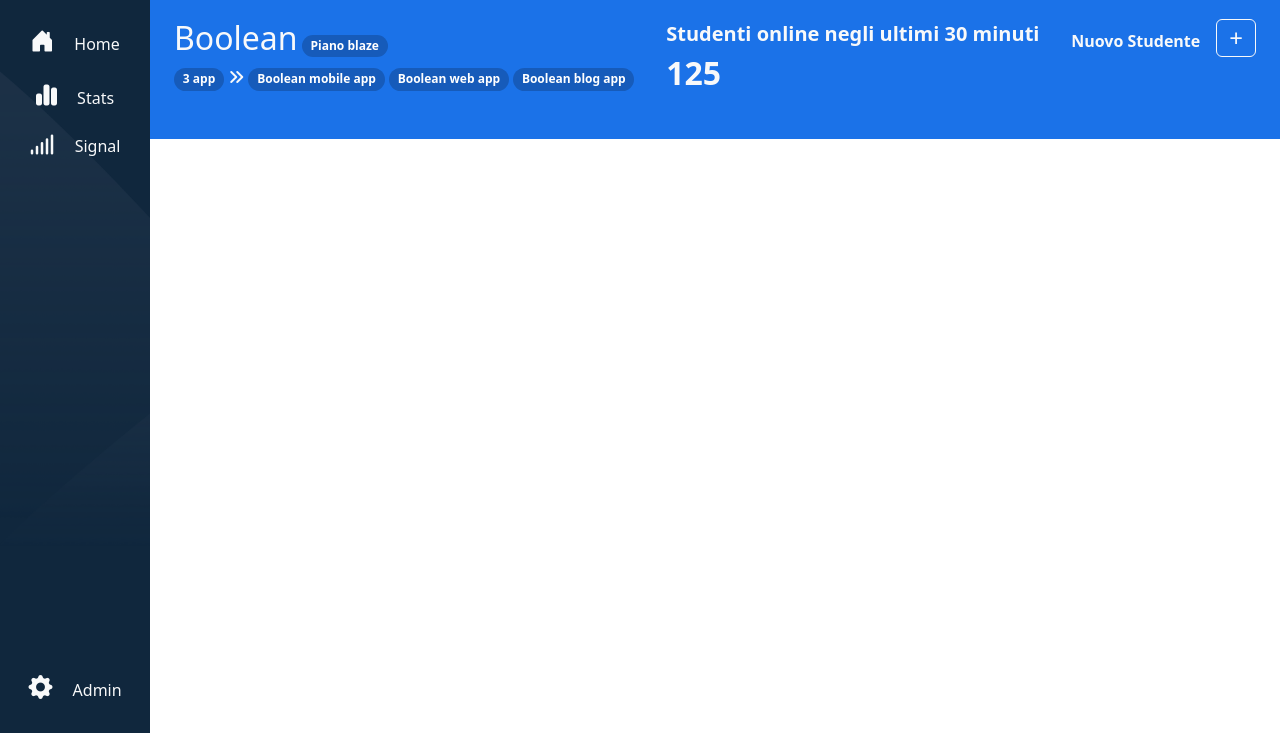
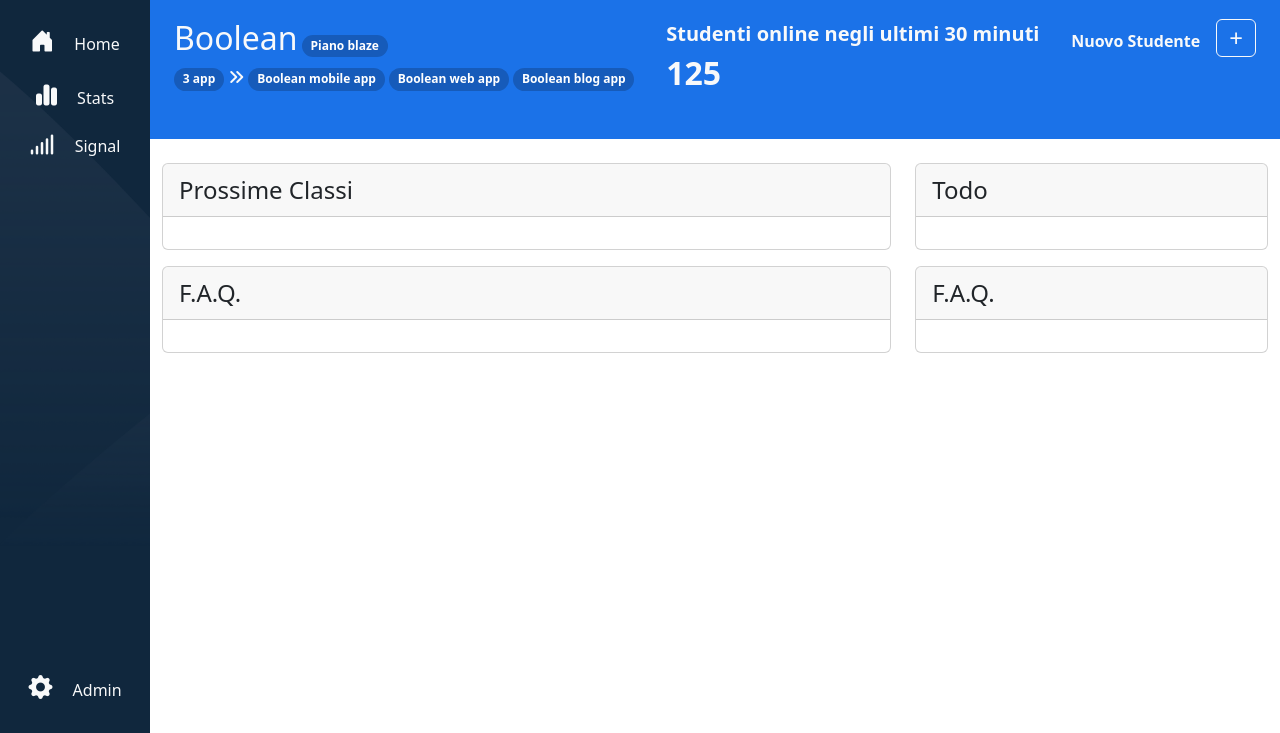
Before and after one commit to MattiaVolonterio/html-css-bootstrap-dashboard, a plain HTML site: page index.html in a window 1280 px wide. Shown: the part 67-800 px from the top of the page. Drawn offline with nearby package versions, Linux system fonts and the light colour scheme.

Commit message:
feat: main content structure

```diff
--- a/css/style.css
+++ b/css/style.css
@@ -9,7 +9,7 @@
   background: #e5e5e5;
 }
 
-.bg-main-top {
+.bg_main_top {
   background-color: #1b72e8;
 }
 
@@ -58,6 +58,7 @@
 
 #main {
   width: calc(100% - var(--left-nav-bar-width));
+  height: calc(100vh - var(--header-height));
 }
 
 /* MEDIA QUERY */
--- a/index.html
+++ b/index.html
@@ -148,8 +148,8 @@
       <!-- END LEFT NAVBAR -->
 
       <!-- MAIN CONTENT -->
-      <main id="main">
-        <div class="bg-main-top container-fluid py-4 mb-4 text-light">
+      <main id="main" class="overflow-auto">
+        <div class="bg_main_top container-fluid py-4 mb-4 text-light">
           <!-- MAIN CONTENT TOP -->
           <div class="container-fluid d-md-flex justify-content-between">
             <!-- nuovo studente -->
@@ -219,8 +219,50 @@
             </div>
             <!-- fine studenti online -->
           </div>
-          <!-- END MAIN CONTENT TOP -->
         </div>
+        <!-- END MAIN CONTENT TOP -->
+
+        <!-- MAIN CONTENT BOTTOM -->
+        <div class="container-fluid">
+          <div class="row">
+            <!-- col left -->
+            <div class="col-12 col-lg-8">
+              <!-- Prossime classi -->
+              <div class="card mb-3">
+                <div class="card-header fs-4">Prossime Classi</div>
+                <div class="card-body"></div>
+              </div>
+              <!-- fine prossime classi -->
+
+              <!-- faq -->
+              <div class="card">
+                <div class="card-header fs-4">F.A.Q.</div>
+                <div class="card-body"></div>
+              </div>
+              <!-- fine faq -->
+            </div>
+            <!-- end col left -->
+
+            <!-- col right -->
+            <div class="col-12 col-lg-4">
+              <!-- To do -->
+              <div class="card mb-3">
+                <div class="card-header fs-4">Todo</div>
+                <div class="card-body"></div>
+              </div>
+              <!-- fine to do -->
+
+              <!-- Utenti attivi -->
+              <div class="card">
+                <div class="card-header fs-4">F.A.Q.</div>
+                <div class="card-body"></div>
+              </div>
+              <!-- fine utenti attivi -->
+            </div>
+            <!-- end col right -->
+          </div>
+        </div>
+        <!-- END MAIN CONTENT BOTTOM -->
       </main>
       <!-- END MAIN CONTENT -->
     </div>
```
